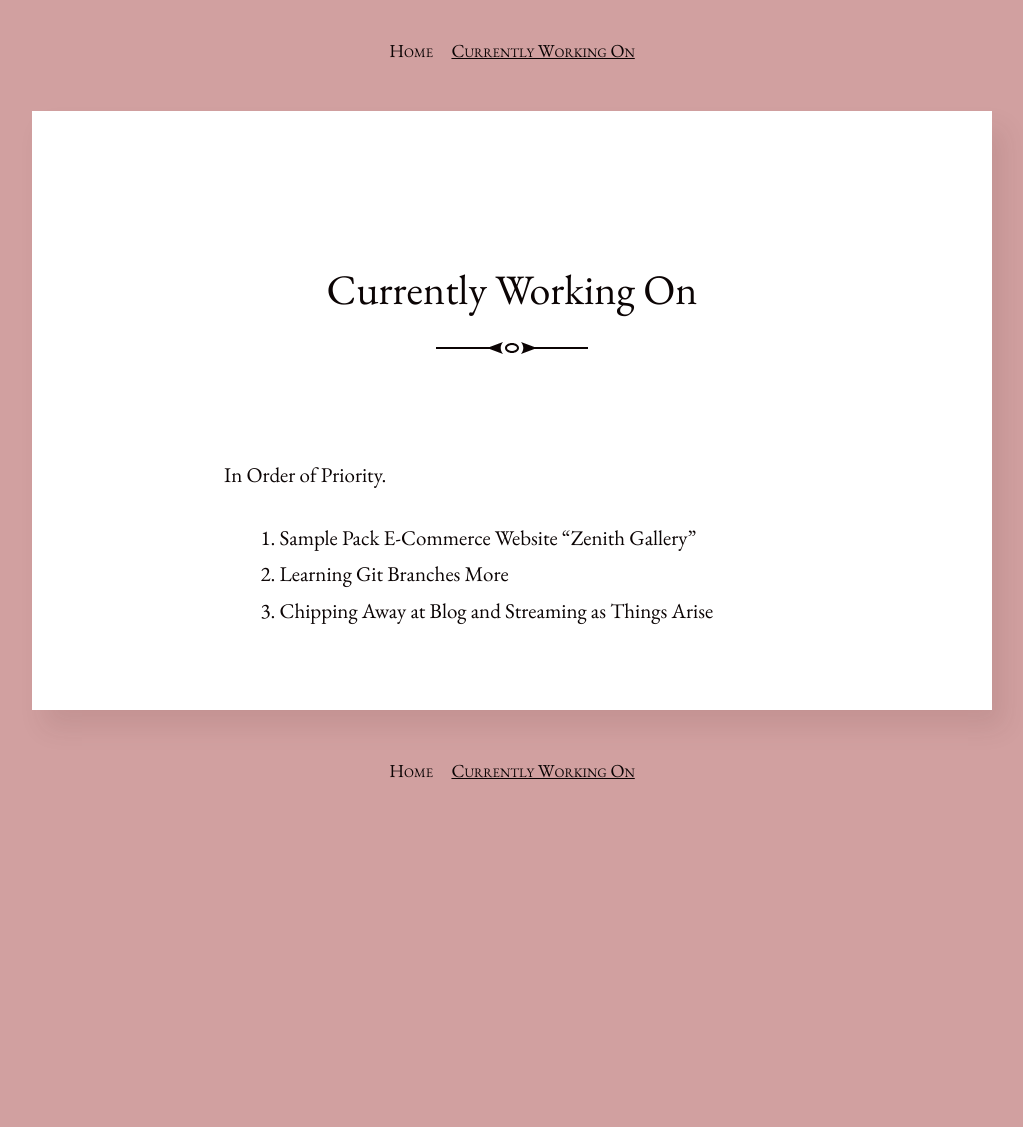
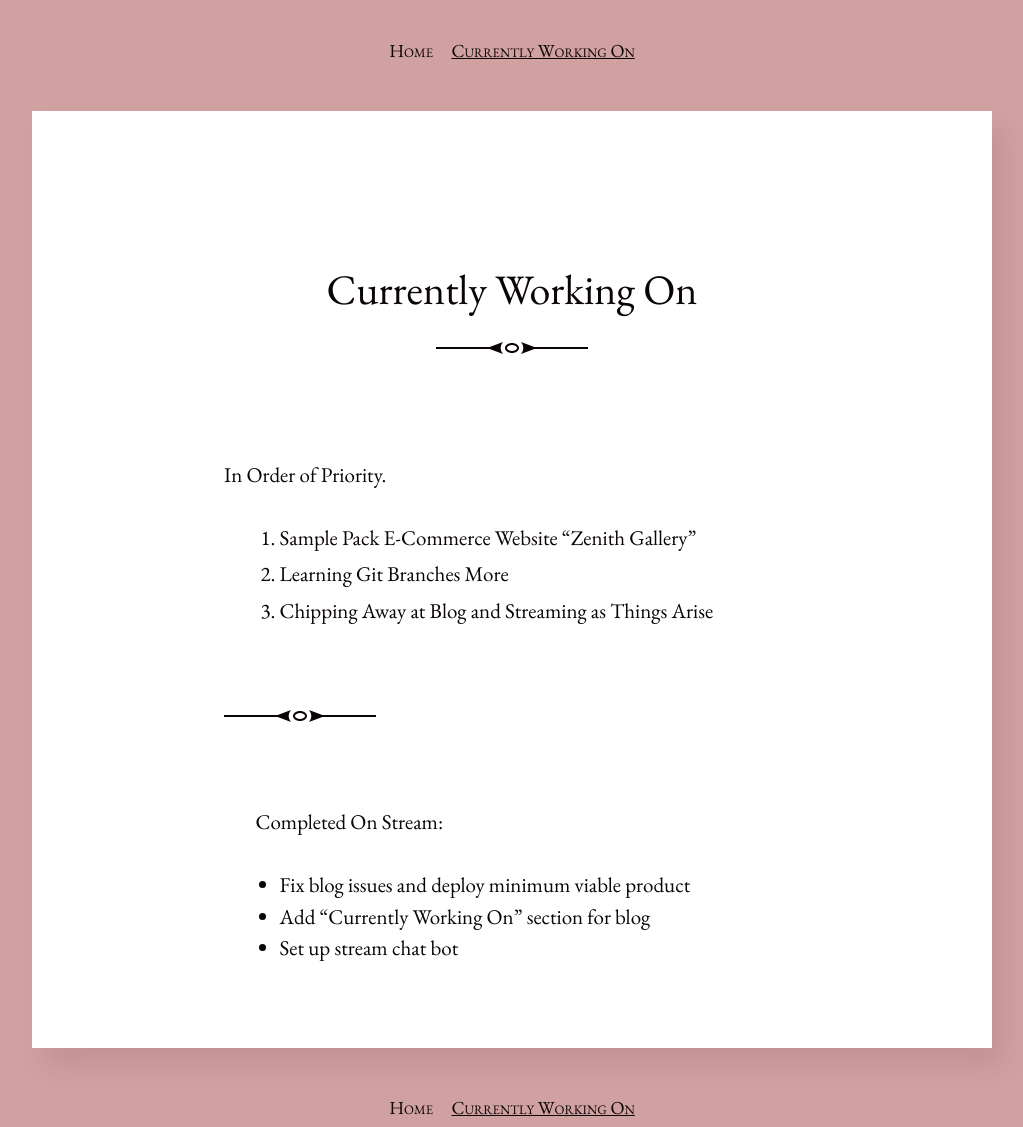
Before and after one commit to fahaamtashfeen/fahaamtashfeen.github.io, a Jekyll site: the page built from currentlyworkingon.md, in a window 1280 px wide. Shown: the whole page, without its empty margins (128-1151 px from the left). Built offline with Jekyll 4.4.1, drawn with Linux system fonts in a browser that asks for light colours; before the commit the page ends 900 px from its top, so only the background shows below that.

Commit message:
added 'completed on stream' section to currentlyworkingon

```diff
--- a/currentlyworkingon.md
+++ b/currentlyworkingon.md
@@ -8,3 +8,11 @@ In Order of Priority.
 1. Sample Pack E-Commerce Website "Zenith Gallery"
 2. Learning Git Branches More
 3. Chipping Away at Blog and Streaming as Things Arise
+
+---
+
+Completed On Stream:
+
+- Fix blog issues and deploy minimum viable product
+- Add "Currently Working On" section for blog
+- Set up stream chat bot
```
